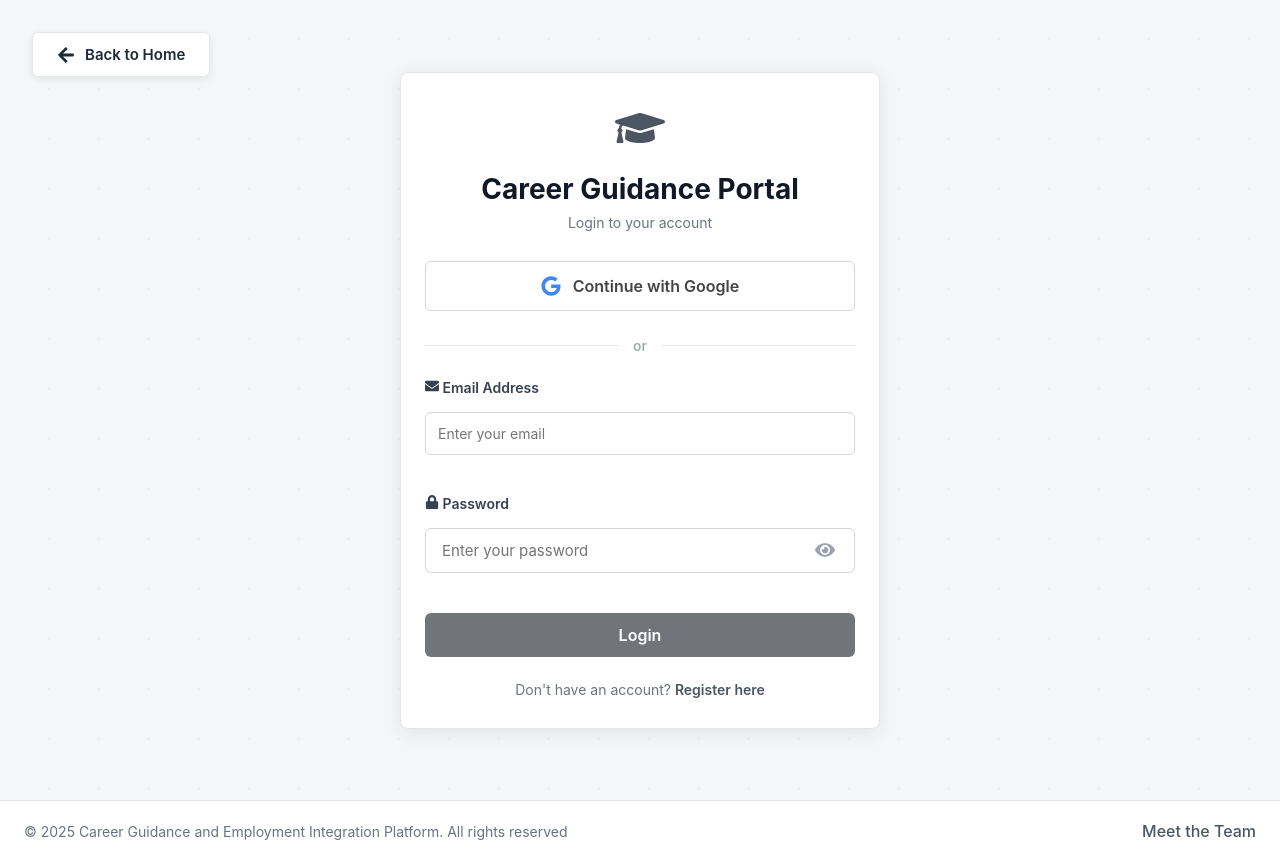
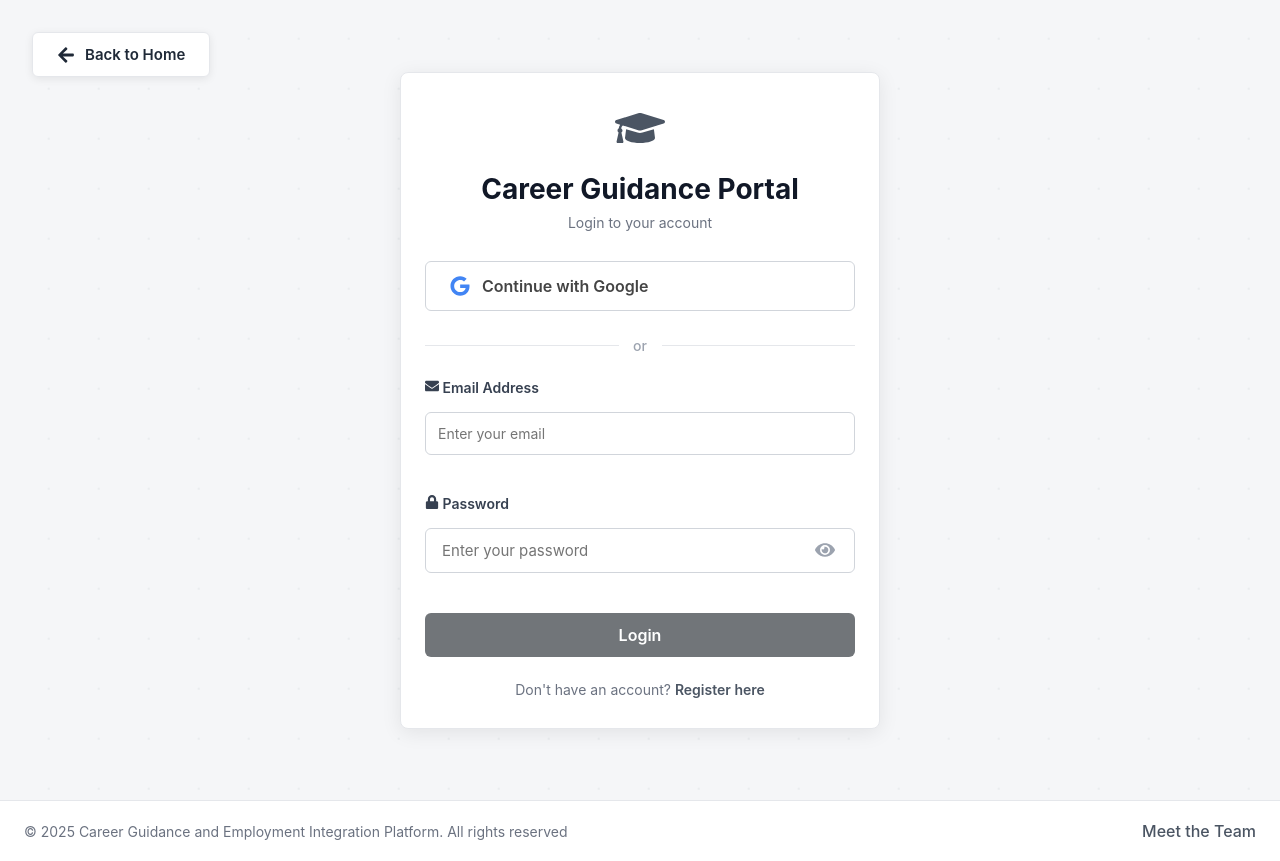
Before and after one commit to DivineChukwudi/CGEIP, a React (Create React App) app in the folder client/: page /login in a window 1280 px wide. Built offline with nearby package versions, Linux system fonts and the light colour scheme; no server answers.

Commit message:
decent work

```diff
--- a/client/src/styles/global.css
+++ b/client/src/styles/global.css
@@ -262,7 +262,7 @@ body {
   transition: all 0.3s ease;
   display: flex;
   align-items: center;
-  justify-content: center;
+  justify-content: flex-start;
   gap: 12px;
   margin-bottom: 20px;
   font-family: 'Inter', -apple-system, BlinkMacSystemFont, 'Segoe UI', sans-serif;
@@ -283,6 +283,7 @@ body {
 .btn-google svg {
   font-size: 20px;
   color: #4285f4;
+  flex-shrink: 0;
 }
 
 /* Divider */
```
